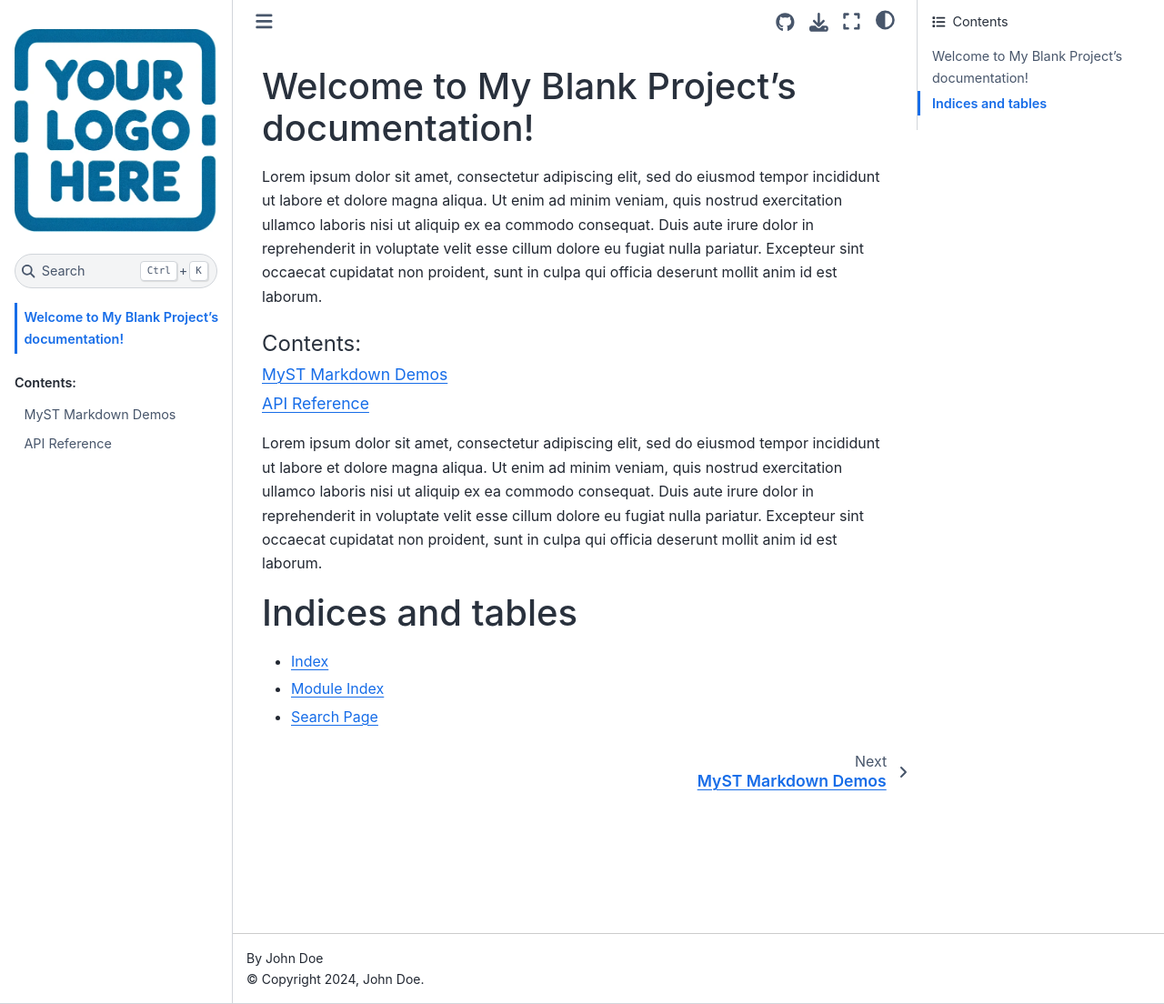
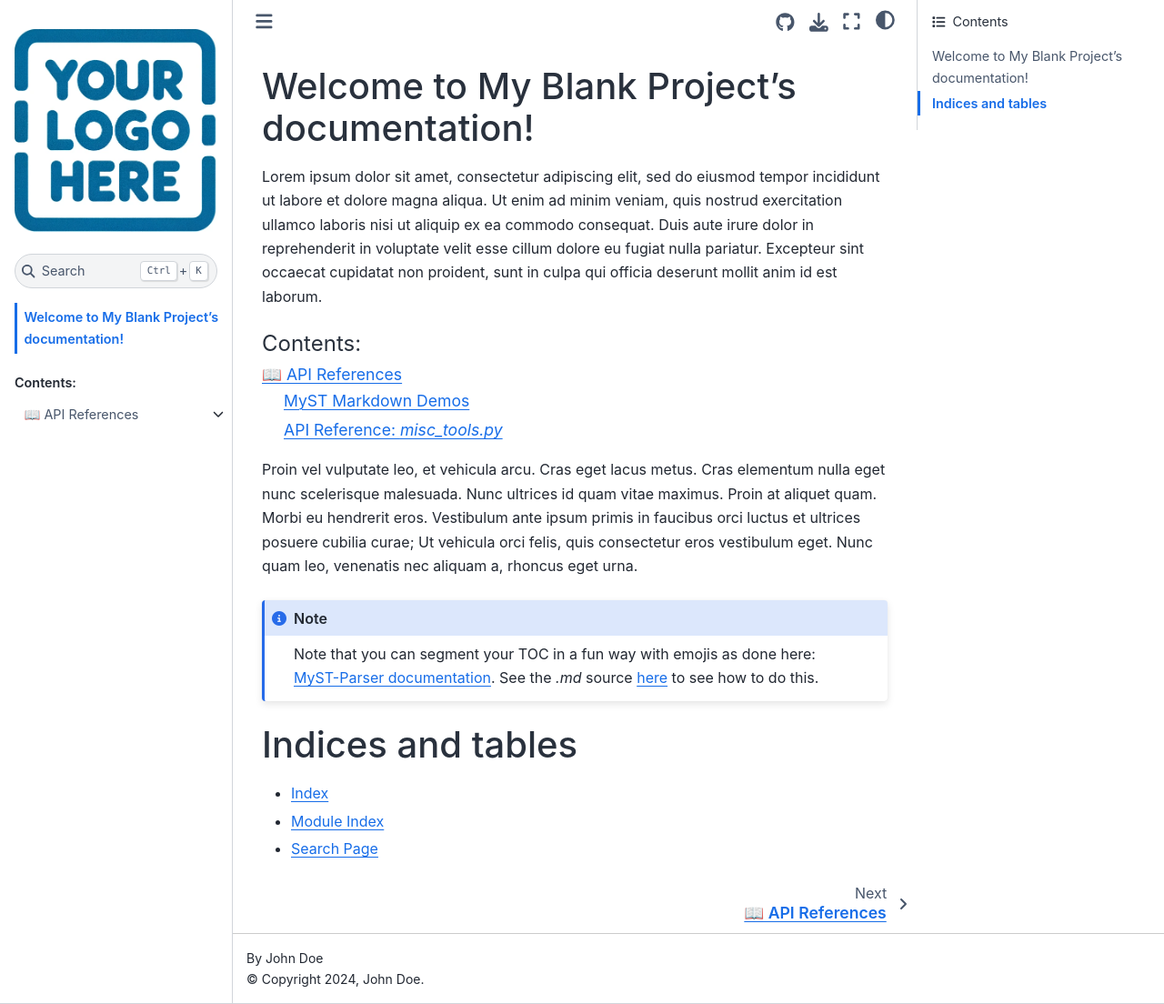
Before and after one commit to jmbejara/blank_project, a Sphinx documentation site: the page built from docs/index.rst, in a window 1280 px wide and 1104 px high. Shown: the whole window at 91% size. Built offline with Sphinx 7.4.7 and the Sphinx Book theme 1.1.4, drawn with Linux system fonts in a browser that asks for light colours; pages that are not in the unit, such as notebooks, are missing from menus; comment, search, counter and statistics services are not loaded.

Commit message:
Add demo for table of content subsections and children pages in Sphinx

```diff
--- a/docs/api.rst
+++ /dev/null
@@ -1,5 +0,0 @@
-API Reference
--------------
-
-.. automodule:: misc_tools
-   :members:
--- a/docs/conf.py
+++ b/docs/conf.py
@@ -111,6 +111,6 @@ html_title = "Blank Project Template"
 # Add any paths that contain custom static files (such as style sheets) here,
 # relative to this directory. They are copied after the builtin static files,
 # so a file named "default.css" will overwrite the builtin "default.css".
-html_static_path = ["_static"]
+# html_static_path = ["_static"]
 
 html_js_files = ["https://cdnjs.cloudflare.com/ajax/libs/require.js/2.3.4/require.min.js"]
--- /dev/null
+++ b/docs/examples/api.rst
@@ -0,0 +1,5 @@
+API Reference: `misc_tools.py`
+-----------------------------
+
+.. automodule:: misc_tools
+   :members:
--- a/docs/index.rst
+++ b/docs/index.rst
@@ -6,33 +6,36 @@
 Welcome to My Blank Project's documentation!
 ============================================
 
-Lorem ipsum dolor sit amet, consectetur adipiscing elit, sed do
-eiusmod tempor incididunt ut labore et dolore magna aliqua. Ut
-enim ad minim veniam, quis nostrud exercitation ullamco laboris
-nisi ut aliquip ex ea commodo consequat. Duis aute irure dolor in
-reprehenderit in voluptate velit esse cillum dolore eu fugiat
-nulla pariatur. Excepteur sint occaecat cupidatat non proident,
-sunt in culpa qui officia deserunt mollit anim id est laborum.
+Lorem ipsum dolor sit amet, consectetur adipiscing elit, sed do eiusmod tempor
+incididunt ut labore et dolore magna aliqua. Ut enim ad minim veniam, quis
+nostrud exercitation ullamco laboris nisi ut aliquip ex ea commodo consequat.
+Duis aute irure dolor in reprehenderit in voluptate velit esse cillum dolore eu
+fugiat nulla pariatur. Excepteur sint occaecat cupidatat non proident, sunt in
+culpa qui officia deserunt mollit anim id est laborum.
 
 
 .. toctree::
    :maxdepth: 2
    :caption: Contents:
 
-   myst_markdown_demos.md
    ./_notebook_build/_01_example_notebook.ipynb
    ./_notebook_build/_02_interactive_plot_example.ipynb
-   api.rst
+   api_references.md
 
-Lorem ipsum dolor sit amet, consectetur adipiscing elit, sed do
-eiusmod tempor incididunt ut labore et dolore magna aliqua. Ut
-enim ad minim veniam, quis nostrud exercitation ullamco laboris
-nisi ut aliquip ex ea commodo consequat. Duis aute irure dolor in
-reprehenderit in voluptate velit esse cillum dolore eu fugiat
-nulla pariatur. Excepteur sint occaecat cupidatat non proident,
-sunt in culpa qui officia deserunt mollit anim id est laborum.
+Proin vel vulputate leo, et vehicula arcu. Cras eget lacus metus. Cras elementum
+nulla eget nunc scelerisque malesuada. Nunc ultrices id quam vitae maximus.
+Proin at aliquet quam. Morbi eu hendrerit eros. Vestibulum ante ipsum primis in
+faucibus orci luctus et ultrices posuere cubilia curae; Ut vehicula orci felis,
+quis consectetur eros vestibulum eget. Nunc quam leo, venenatis nec aliquam a,
+rhoncus eget urna.
 
 
+.. note::
+   Note that you can segment your TOC in a fun way with emojis as done here:
+   `MyST-Parser documentation <https://myst-parser.readthedocs.io/en/latest/index.html>`_.
+   See the `.md` source
+   `here <https://github.com/executablebooks/MyST-Parser/blob/d448abf395c29bb649f81fba5c1a2bc49e195cc0/docs/index.md?plain=1>`_
+   to see how to do this.
 
 Indices and tables
 ==================
```
Also changed, not shown: docs/api_references.md (added, +34 -0 lines), docs/examples/myst_markdown_demos.md (renamed from docs/myst_markdown_demos.md, +1 -1 lines), dodo.py (+6 -4 lines).
